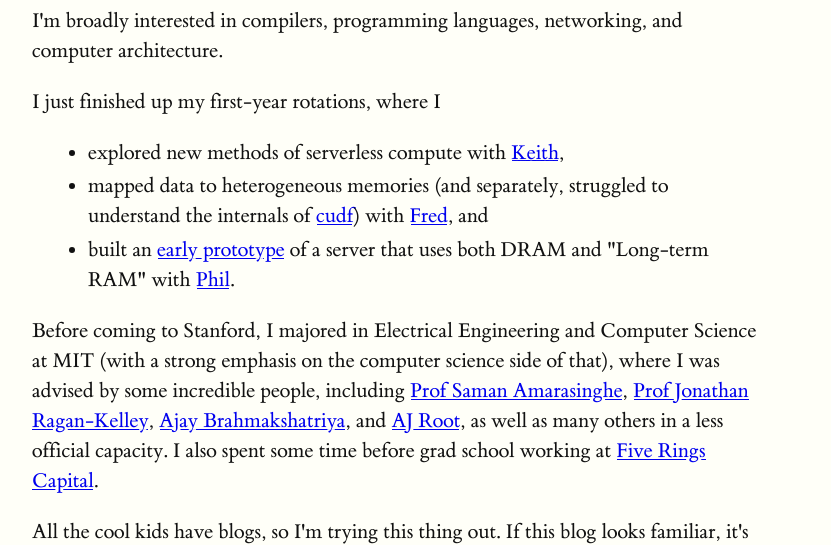
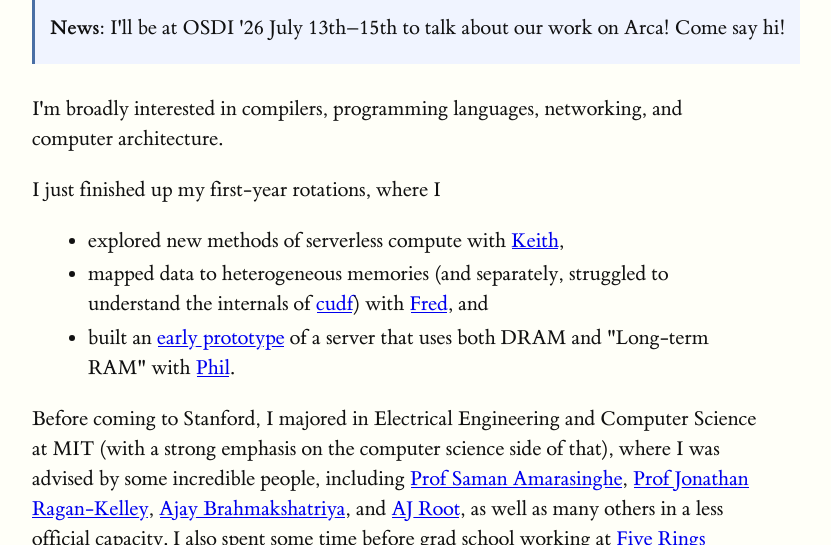
Before and after one commit to katherinemohr/katherinemohr.github.io, a Jekyll site: the page built from index.html, in a window 1280 px wide and 900 px high, cut to the strip 355-900 px from the top of the window. Shown: the whole strip, without its empty margins (128-959 px from the left). Built offline with Jekyll 4.4.1, drawn with Linux system fonts in a browser that asks for light colours.

Commit message:
ill be at osdi

```diff
--- a/index.html
+++ b/index.html
@@ -23,6 +23,9 @@ layout: default
         <a href="https://cs.stanford.edu/~keithw/">Keith Winstein</a>.
       </p>
     </div>
+  </div>
+  <div style="background: #f0f4ff; border-left: 3px solid #4a6fa5; padding-left: 1em; padding-right: 1em; margin-bottom: 1em; display: inline-block;">
+    <p><strong>News:</strong> I'll be at OSDI '26 July 13th–15th to talk about our work on Arca! Come say hi!</p>
   </div>
   <section>
     <p style="margin-top: 0;">
```
